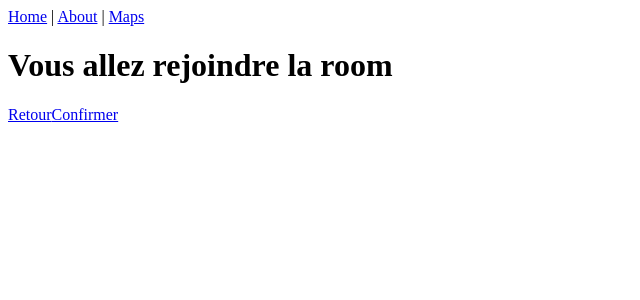
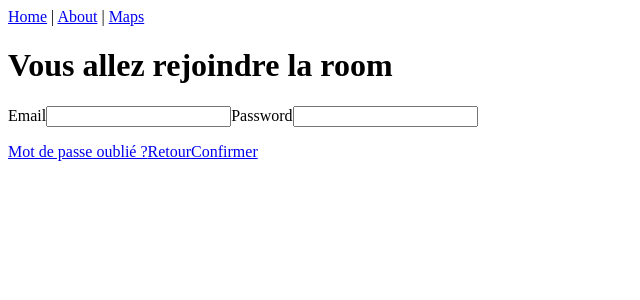
Before and after one commit to Y-Info/Nock-Client, a Vue app: page /connect in a window 1280 px wide. Shown: the top 300 px of the page, without its empty margins (0-640 px from the left). Built offline with nearby package versions, Linux system fonts and the light colour scheme.

Commit message:
create input form

```diff
--- a/src/router/index.js
+++ b/src/router/index.js
@@ -25,8 +25,7 @@ const routes = [
     // route level code-splitting
     // this generates a separate chunk (about.[hash].js) for this route
     // which is lazy-loaded when the route is visited.
-    component: () =>
-        import(/* webpackChunkName: "about" */ "../views/Maps.vue")
+    component: () => import(/* webpackChunkName: "about" */ "../views/Maps.vue")
   },
   {
     path: "/validate-adress",
--- a/src/views/Connect.vue
+++ b/src/views/Connect.vue
@@ -1,7 +1,20 @@
 <template>
   <div>
     <h1>Vous allez rejoindre la room</h1>
-    <router-link to="/validate-adress">Retour</router-link>
-    <router-link to="/inscription">Confirmer</router-link>
+
+    <form id="connect" @submit="checkForm" action="/" method="post">
+      <p>
+        <label for="email">Email</label>
+          <input type="email" name="email" id="email" v-model="email">
+
+        <label for="password">Password</label>
+        <input type="password" name="password" id="password" v-model="password" min="0" />
+      </p>
+    </form>
+
+    <router-link to="/">Mot de passe oublié ?</router-link>
+
+    <router-link class="boutonBefore" to="/validate-adress">Retour</router-link>
+    <router-link class="boutonAfter" to="/inscription">Confirmer</router-link>
   </div>
 </template>
```
Also changed, not shown: src/store/form.js (added, +25 -0 lines).
